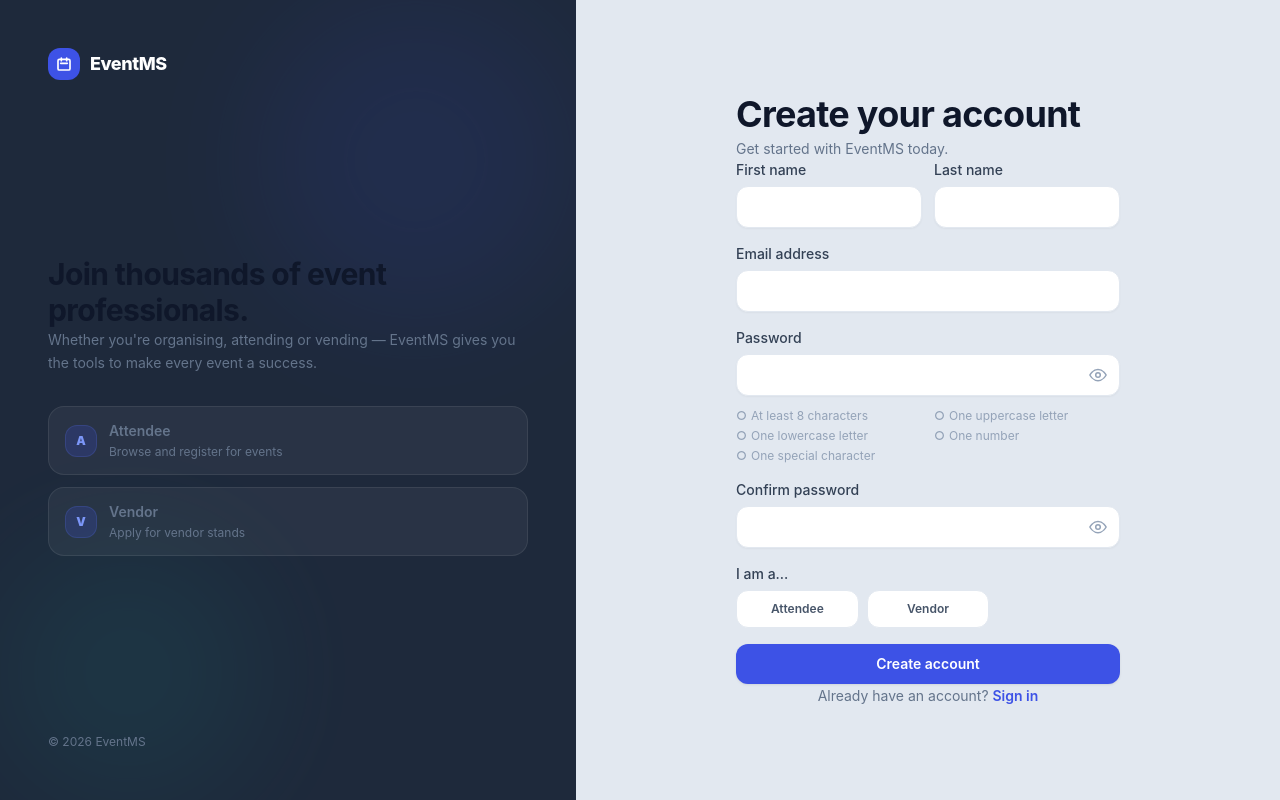
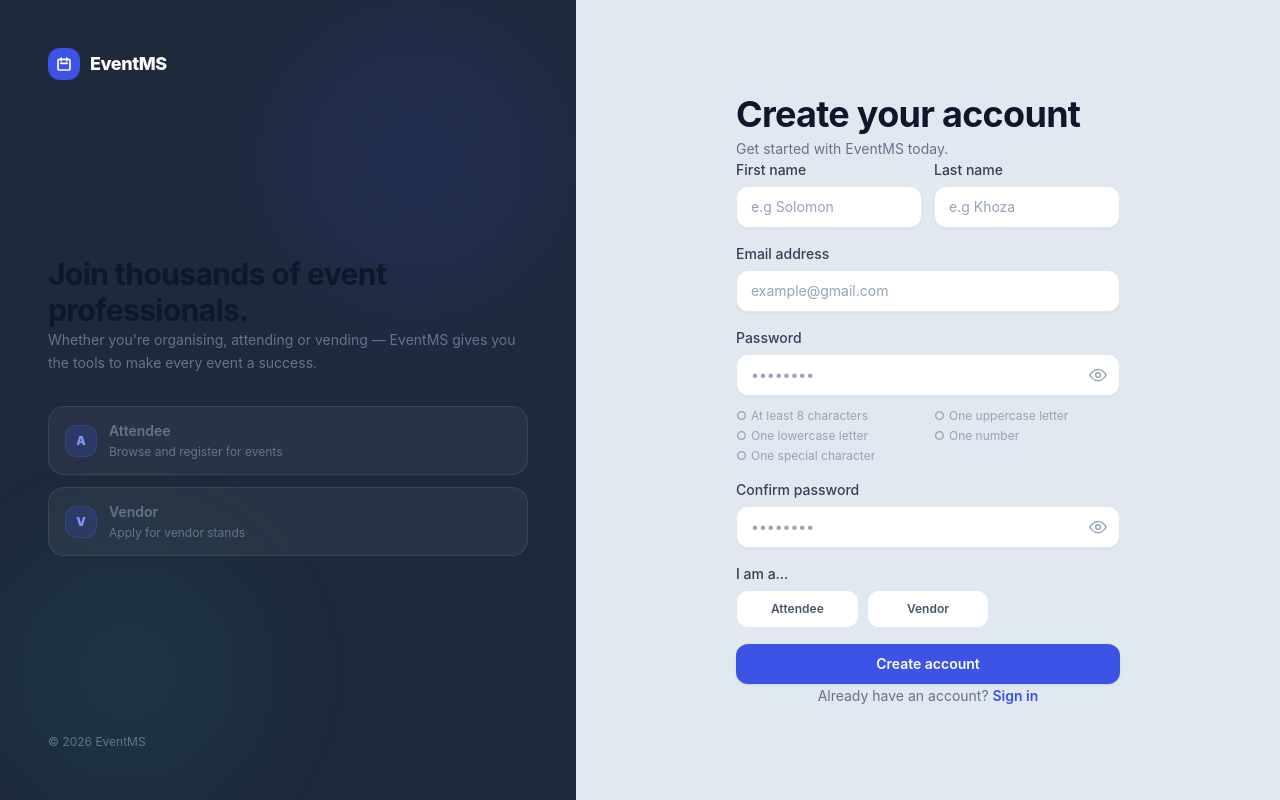
Before and after one commit to cohort-2026/event-management-system, a React (Vite) app in the folder frontend/: page /register in a window 1280 px wide. Built offline with nearby package versions, Linux system fonts and the light colour scheme; no server answers.

Commit message:
Add placeholders to input fields in Login and Register forms

```diff
--- a/frontend/src/pages/auth/Login.tsx
+++ b/frontend/src/pages/auth/Login.tsx
@@ -235,6 +235,7 @@ export default function Login() {
               value={email}
               onChange={(e) => setEmail(e.target.value)}
               error={errors.email}
+              placeholder="example@gmail.com"
             />
             <Input
               label="Password"
@@ -244,6 +245,7 @@ export default function Login() {
               value={password}
               onChange={(e) => setPassword(e.target.value)}
               error={errors.password}
+              placeholder="••••••••"
             />
             <div className="-mt-2 flex justify-end">
               <Link
--- a/frontend/src/pages/auth/Register.tsx
+++ b/frontend/src/pages/auth/Register.tsx
@@ -144,14 +144,14 @@ export default function Register() {
           <form onSubmit={handleSubmit} noValidate className="form-stack">
             <div className="grid grid-cols-2 gap-3">
               <Input label="First name" autoComplete="given-name"
-                value={form.firstname} onChange={set('firstname')} error={errors.firstname} />
+                value={form.firstname} onChange={set('firstname')} error={errors.firstname} placeholder='e.g Solomon'/>
               <Input label="Last name" autoComplete="family-name"
-                value={form.lastname} onChange={set('lastname')} error={errors.lastname} />
+                value={form.lastname} onChange={set('lastname')} error={errors.lastname} placeholder='e.g Khoza'/>
             </div>
             <Input label="Email address" type="email" autoComplete="email"
-              value={form.email} onChange={set('email')} error={errors.email} />
+              value={form.email} onChange={set('email')} error={errors.email} placeholder='example@gmail.com' />
             <Input label="Password" type="password" autoComplete="new-password" showPasswordToggle
-              value={form.password} onChange={handlePasswordChange} error={errors.password} />
+              value={form.password} onChange={handlePasswordChange} error={errors.password} placeholder="••••••••" />
             <div className="-mt-1 grid grid-cols-2 gap-x-3 gap-y-1 text-xs" aria-live="polite">
               {PASSWORD_RULES.map(rule => {
                 const passed = rule.test(form.password);
@@ -162,7 +162,7 @@ export default function Register() {
                 );
               })}
             </div>
-            <Input label="Confirm password" type="password" autoComplete="new-password"
+            <Input label="Confirm password" type="password" autoComplete="new-password" placeholder="••••••••"
               showPasswordToggle value={form.confirmPassword} onChange={handleConfirmPasswordChange} error={errors.confirmPassword}
               helperText={form.confirmPassword && form.password === form.confirmPassword ? 'Passwords match' : undefined} />
 
```
